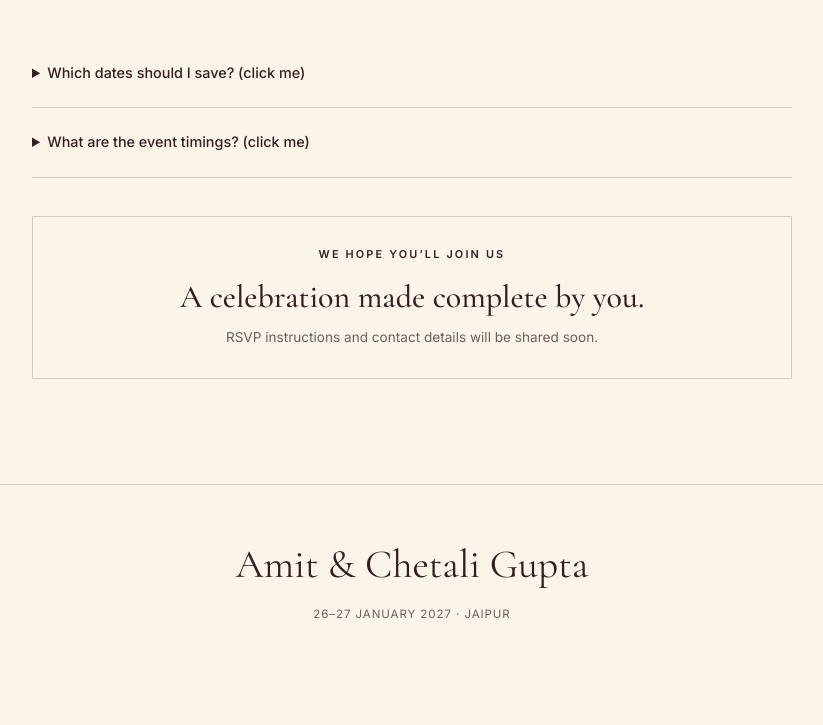
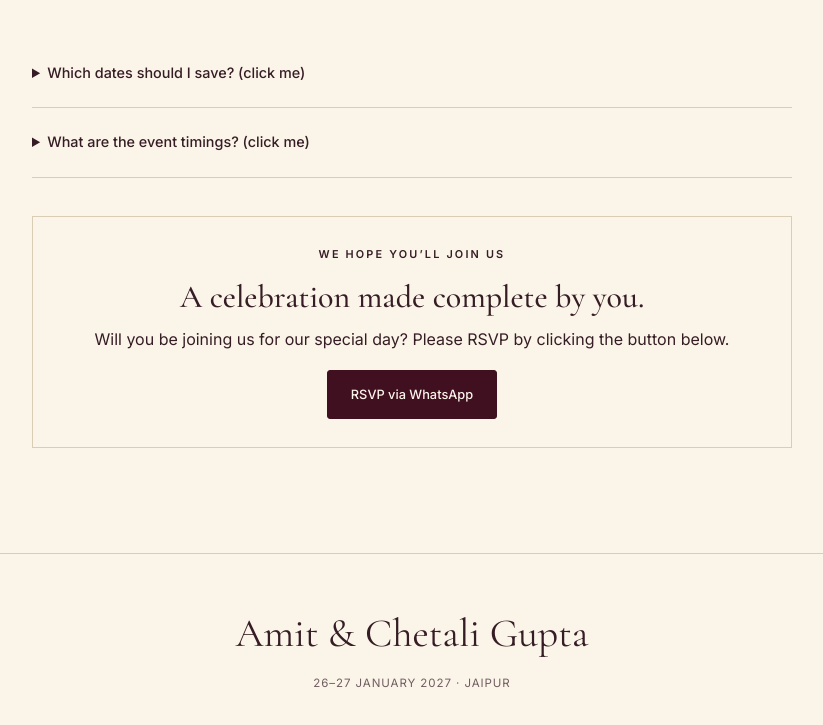
Before and after one commit to Kaartikgupta/invitation, a plain HTML site: page index.html in a window 1280 px wide. Shown: the part 4491-5216 px from the top of the page, without its empty margins (228-1051 px from the left). Before the commit the page ends 5160 px from the top, so only its background shows below. Drawn offline with nearby package versions, Linux system fonts and the light colour scheme.

Commit message:
ninth commti

```diff
--- a/index.html
+++ b/index.html
@@ -541,8 +541,16 @@
           <p class="eyebrow">We hope you’ll join us</p>
           <h3>A celebration made complete by you.</h3>
           <p>
-            RSVP instructions and contact details will be shared soon.
+            Will you be joining us for our special day? Please RSVP by clicking the button below.
           </p>
+          <a
+            class="button"
+            href="https://wa.me/919927531520?text=Hello%20Kaartik%20%26%20Harsha%2C%0A%0AI%20would%20like%20to%20confirm%20my%20attendance%20for%20your%20wedding%20celebrations.%0A%0APlease%20provide%20the%20following%20details%3A%0A1.%20Number%20of%20people%20attending%3A%0A2.%20Full%20names%20of%20all%20attendees%3A%0A3.%20Aadhar%20cards%20%3A%0A%0AThank%20you!"
+            target="_blank"
+            rel="noopener noreferrer"
+          >
+            RSVP via WhatsApp
+          </a>
         </div>
       </div>
     </section>
```
